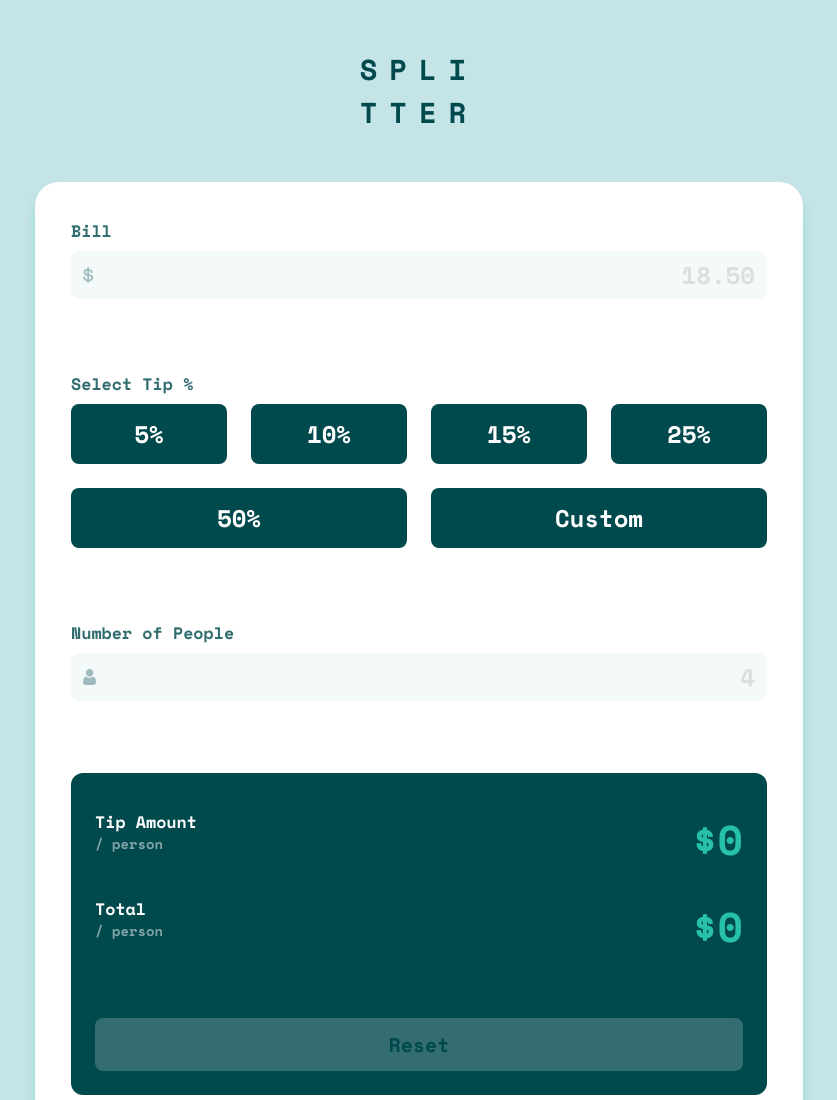
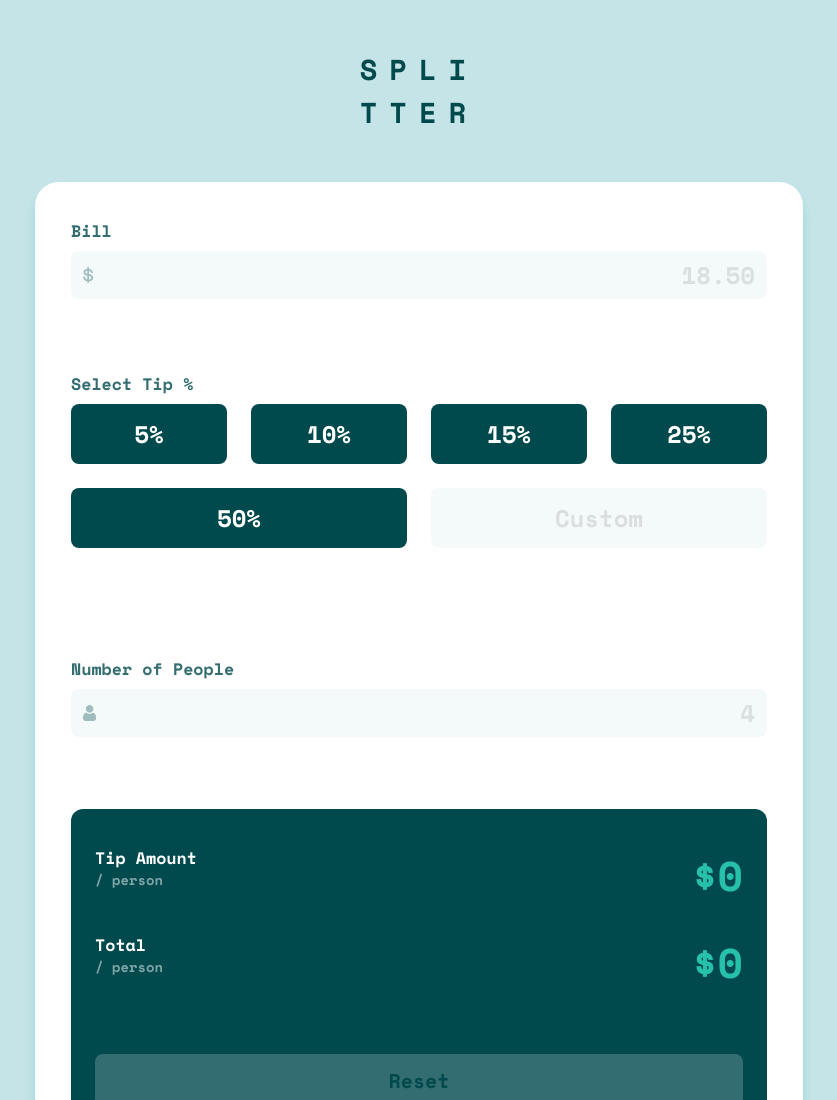
Before and after one commit to aviation4/Tip-calculator, a plain HTML site: page index.html in a window 1280 px wide. Shown: the top 1100 px of the page, without its empty margins (221-1058 px from the left). Drawn offline with nearby package versions, Linux system fonts and the light colour scheme.

Commit message:
Update index.html

```diff
--- a/index.html
+++ b/index.html
@@ -40,8 +40,12 @@
             <button class="button button--tip-percentage" value="15">15%</button>
             <button class="button button--tip-percentage" value="25">25%</button>
             <button class="button button--tip-percentage" value="50">50%</button>
-            <button class="button button--tip-percentage" value="100">Custom</button>
+            <input id="input-tip"
+                   class="button button--tip-custom"
+                   type="number"
+                   placeholder="Custom"/>
           </div>
+          <h2 id="warning-info-tip" class="general-h2 input__warning-info"></h2>
 
         </div>
 
```
